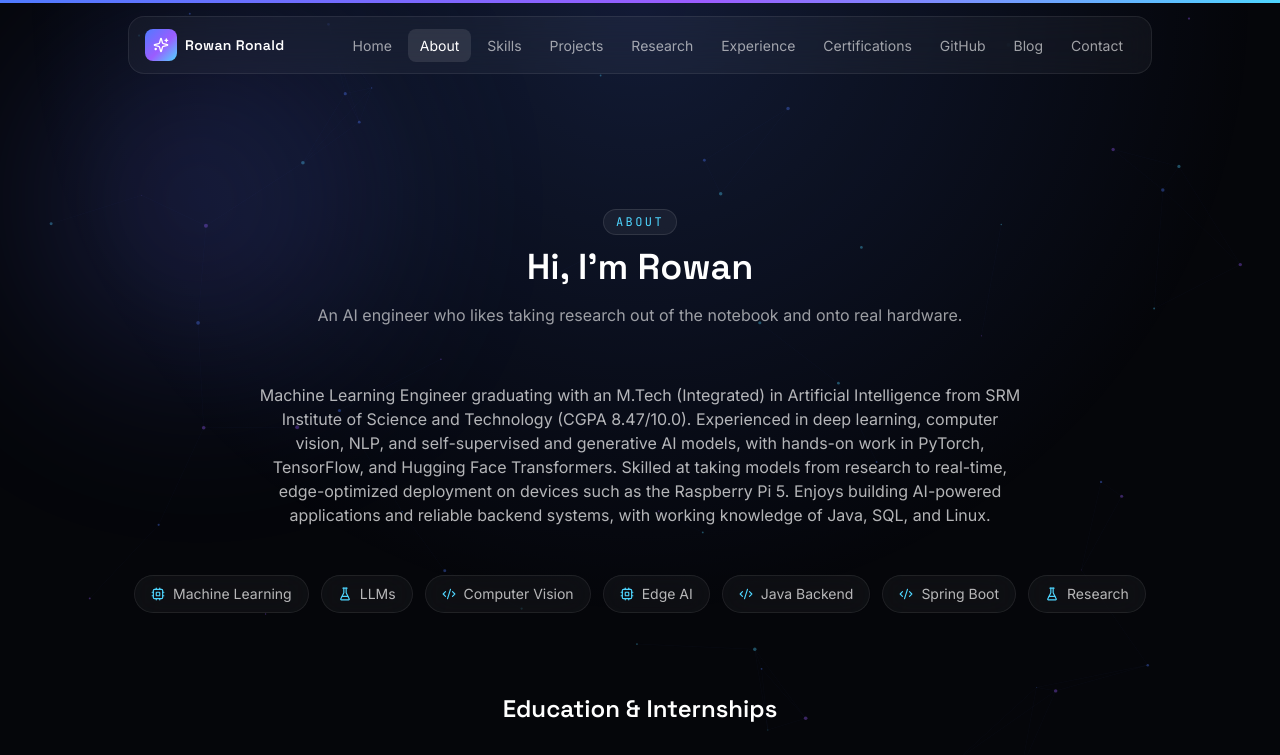
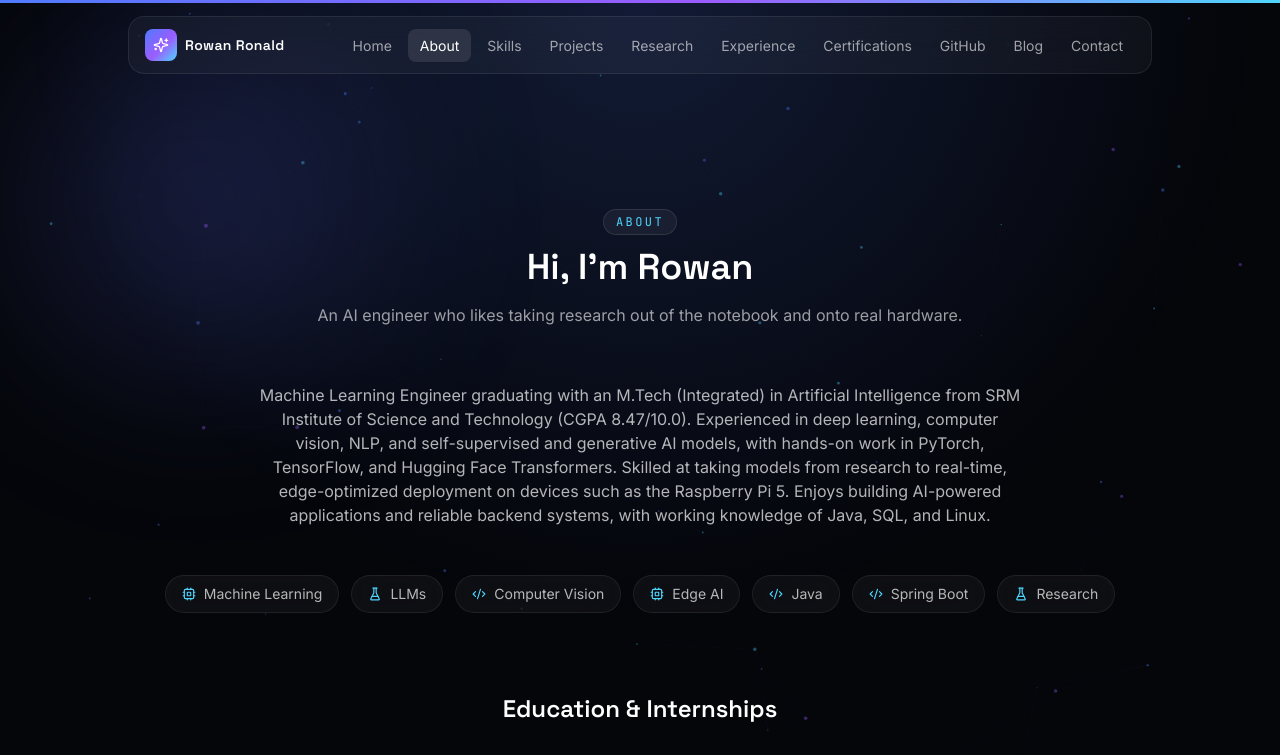
Before and after one commit to Undekoti-Rowan-Ronald/Undekoti-Rowan-Ronald.github.io, a Next.js app: page /about in a window 1280 px wide. Shown: the top 755 px of the page. Built offline with nearby package versions, Linux system fonts and the light colour scheme.

Commit message:
after changes

```diff
--- a/src/app/about/page.tsx
+++ b/src/app/about/page.tsx
@@ -13,7 +13,7 @@ const passions = [
   { icon: FlaskConical, label: "LLMs" },
   { icon: Code2, label: "Computer Vision" },
   { icon: Cpu, label: "Edge AI" },
-  { icon: Code2, label: "Java Backend" },
+  { icon: Code2, label: "Java" },
   { icon: Code2, label: "Spring Boot" },
   { icon: FlaskConical, label: "Research" },
 ];
--- a/src/app/layout.tsx
+++ b/src/app/layout.tsx
@@ -26,7 +26,7 @@ export const metadata: Metadata = {
     "Computer Vision",
     "Deepfake Detection",
     "Edge AI",
-    "Java Backend Developer",
+    "Java Developer",
     "SRM Institute of Science and Technology",
   ],
   authors: [{ name: profile.name, url: profile.github }],
--- a/src/app/page.tsx
+++ b/src/app/page.tsx
@@ -4,7 +4,7 @@ import Link from "next/link";
 import { motion } from "framer-motion";
 import { Download, Github, Linkedin, Mail, ArrowRight } from "lucide-react";
 import { profile, projects, skillGroups } from "@/lib/data";
-import { GlassCard, SectionHeading, AnimatedCounter } from "@/components/ui";
+// import { GlassCard, SectionHeading, AnimatedCounter } from "@/components/ui";
 
 const container = {
   hidden: {},
@@ -157,7 +157,7 @@ export default function HomePage() {
         </div>
       </section>
 
-      {/* IMPACT COUNTERS */}
+      {/* IMPACT COUNTERS
       <section className="section !pt-0">
         <div className="container-narrow">
           <div className="glass grid grid-cols-2 gap-8 rounded-3xl p-8 sm:grid-cols-4">
@@ -167,7 +167,7 @@ export default function HomePage() {
             <AnimatedCounter value={30} suffix="%" label="Manual tasks automated" />
           </div>
         </div>
-      </section>
+      </section> */}
 
       {/* SNAPSHOT */}
       <section className="section">
--- a/src/lib/data.ts
+++ b/src/lib/data.ts
@@ -9,7 +9,7 @@ export const profile = {
   ],
   subtitle:
     "Building intelligent systems using Machine Learning, LLMs, Computer Vision and Edge AI.",
-  location: "Chennai, India",
+  location: "Hyderabad, India",
   email: "undekotirowan@outlook.com",
   phone: "+91-9154365953",
   github: "https://github.com/Undekoti-Rowan-Ronald",
```
